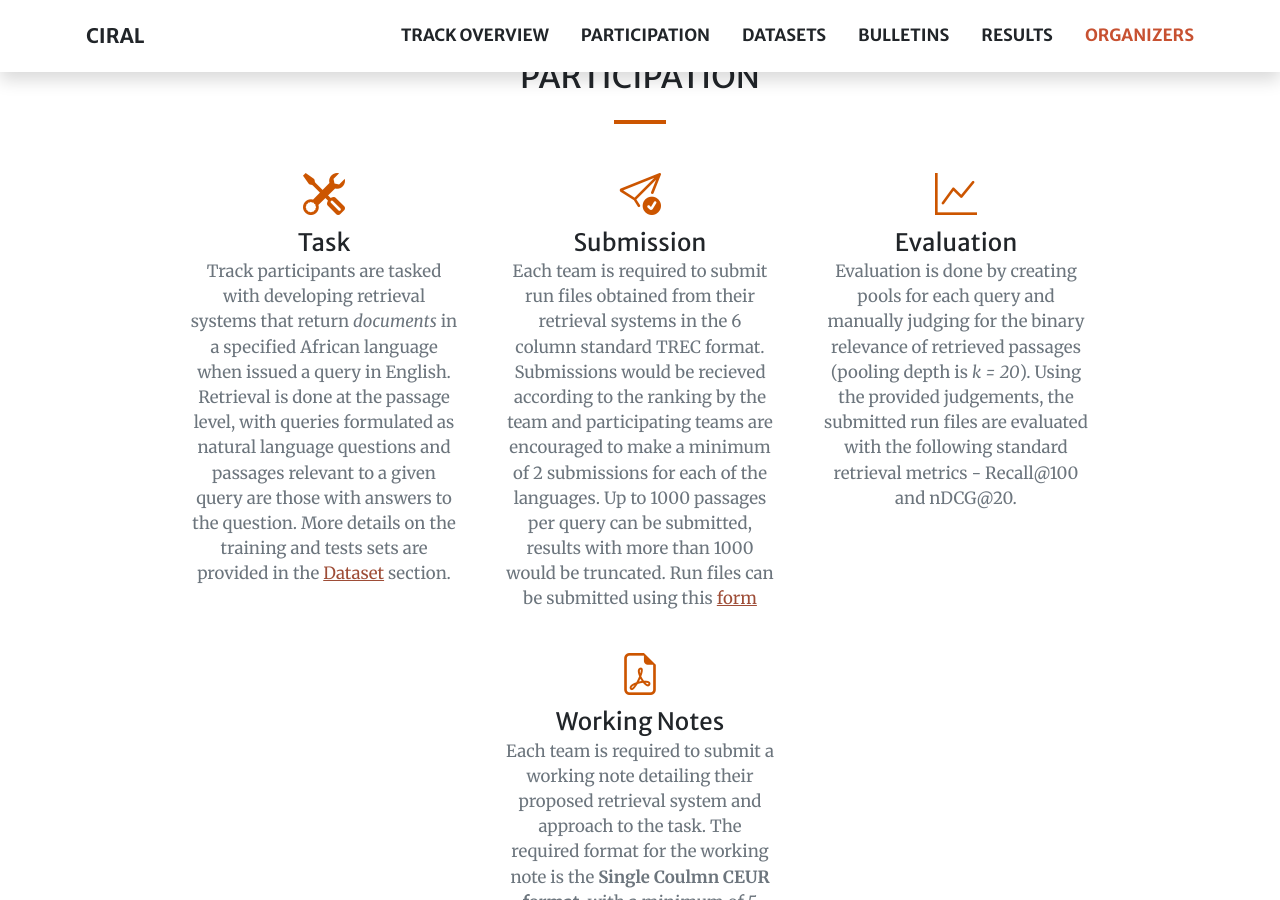
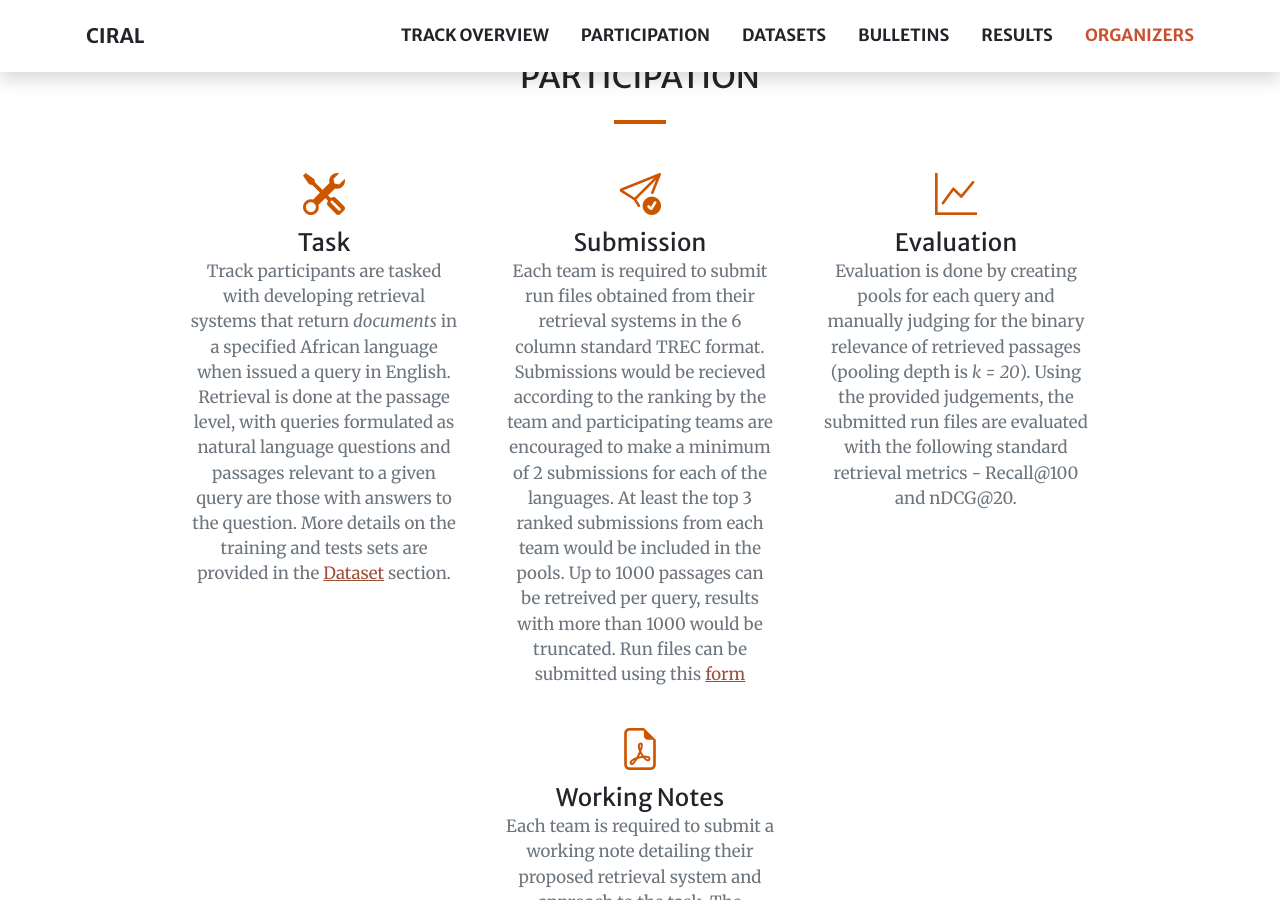
Before and after one commit to ciralproject/ciralproject.github.io, a Jekyll site: the page built from index.md, in a window 1280 px wide and 900 px high, scrolled down 1475 px. Built offline with Jekyll 4.4.1, drawn with Linux system fonts in a browser that asks for light colours; comment, search, counter and statistics services are not loaded; part of the change alters nothing that is shown; some of the changed text lies outside the part shown.

Commit message:
update announcements

```diff
--- a/index.md
+++ b/index.md
@@ -37,7 +37,7 @@ sections:
         text: Track participants are tasked with developing retrieval systems that return <em>documents</em> in a specified African language when issued a query in English. Retrieval is done at the passage level, with queries formulated as natural language questions and passages relevant to a given query are those with answers to the question. More details on the training and tests sets are provided in the <a href="#datasets">Dataset</a> section.
         icon: bi-tools
       - title: Submission
-        text: Each team is required to submit run files obtained from their retrieval systems in the 6 column standard TREC format. Submissions would be recieved according to the ranking by the team and participating teams are encouraged to make a minimum of 2 submissions for each of the languages. Up to 1000 passages per query can be submitted, results with more than 1000 would be truncated. Run files can be submitted using this <a href="https://forms.gle/M1XJi39evHfibPMB9">form</a>
+        text: Each team is required to submit run files obtained from their retrieval systems in the 6 column standard TREC format. Submissions would be recieved according to the ranking by the team and participating teams are encouraged to make a minimum of 2 submissions for each of the languages. At least the top 3 ranked submissions from each team would be included in the pools. Up to 1000 passages can be retreived per query, results with more than 1000 would be truncated. Run files can be submitted using this <a href="https://forms.gle/M1XJi39evHfibPMB9">form</a>
         icon: bi-send-check
         #url: '#'
       - title: Evaluation
@@ -68,25 +68,25 @@ sections:
         <tr>
         <td><b>Hausa (hau)</b></td>
         <td>10</td>
-        <td>TBA</td>
+        <td>85</td>
         <td>715,355</td>
         </tr>
         <tr>
         <td><b>Somali (som)</b></td>
         <td>10</td>
-        <td>TBA</td>
+        <td>100</td>
         <td>1,015,567</td>
         </tr>
         <tr>
         <td><b>Swahili (swa)</b></td>
         <td>10</td>
-        <td>TBA</td>
+        <td>85</td>
         <td>981,658</td>
         </tr>
         <tr>
         <td><b>Yoruba (yor)</b></td>
         <td>10</td>
-        <td>TBA</td>
+        <td>100</td>
         <td>82,095</td>
         </tr>
       </tbody>
@@ -176,6 +176,9 @@ sections:
       table: >
         <table class="announcement">
         <tr>
+          <th class="announcement-list">Test queries out now: <a href="https://huggingface.co/datasets/CIRAL/ciral/tree/main">Dataset Repo</a></th>
+        </tr>
+        <tr>
           <th class="announcement-list">Check out baselines <a href="https://github.com/ciralproject/ciral#-baselines-and-evaluation">here</a></th>
         </tr>
         <tr>
```
